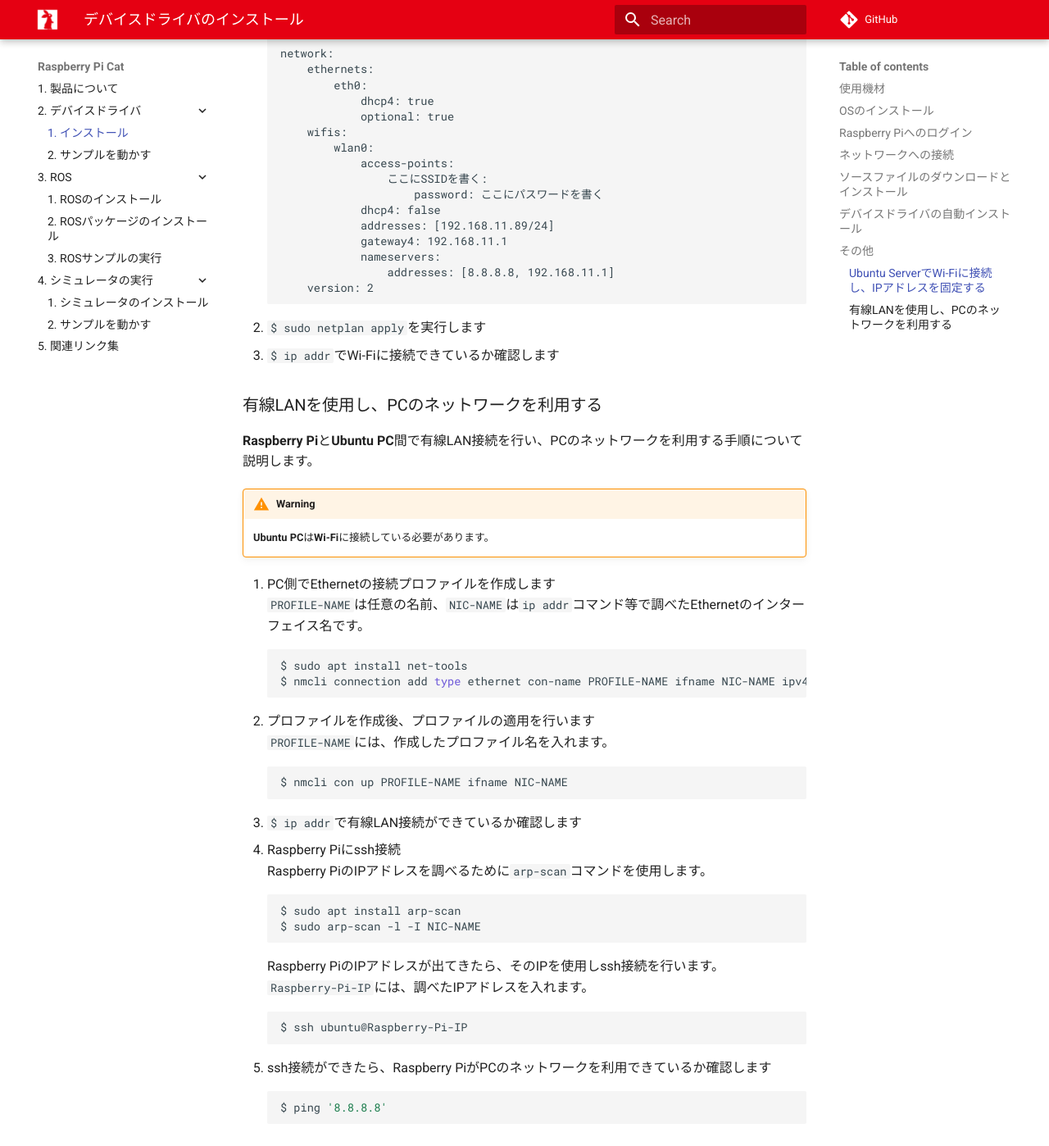
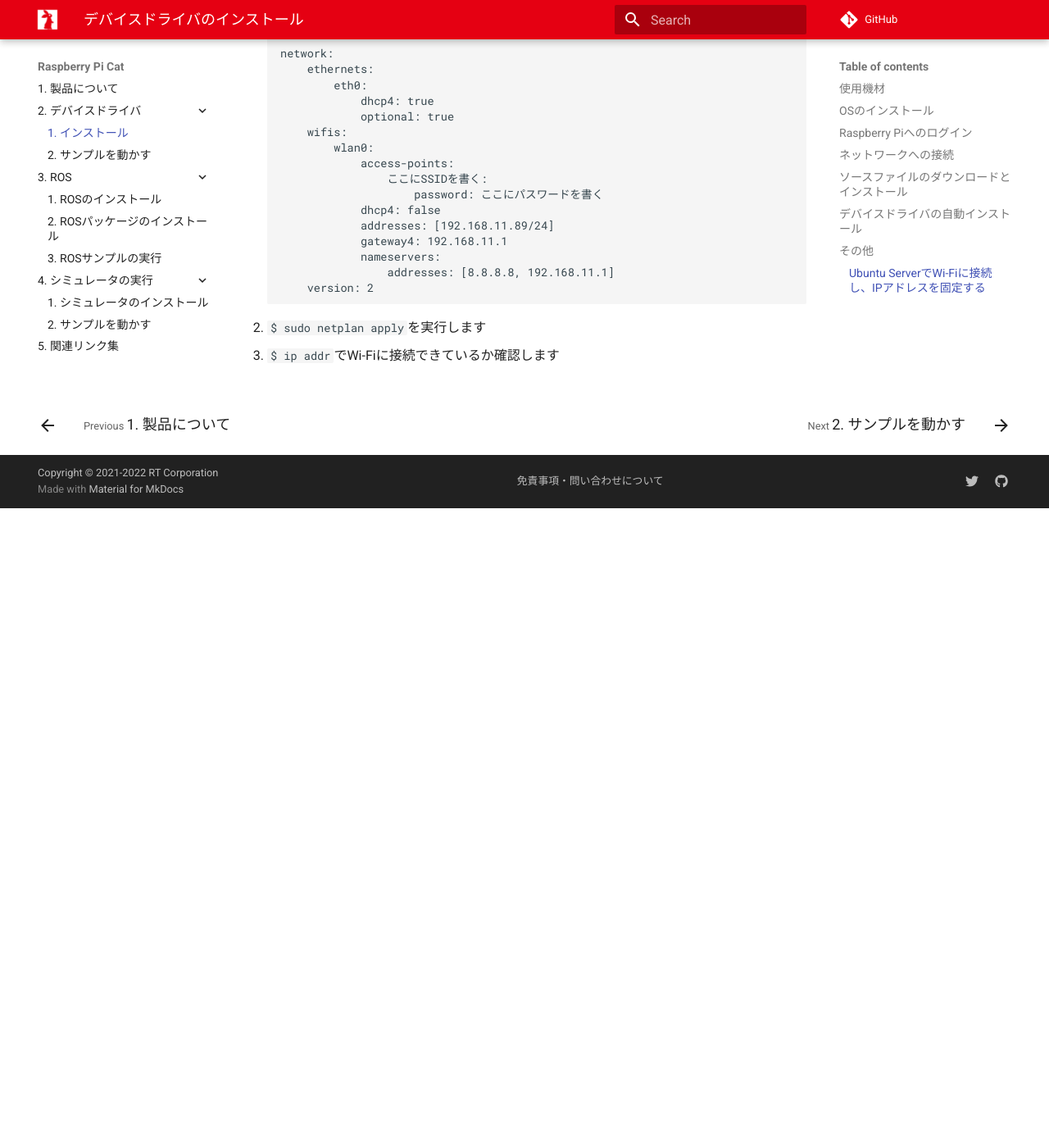
Before and after one commit to rt-net/tutorials, an MkDocs documentation site: the page built from docs/raspicat/driver/install.md, in a window 1280 px wide and 1400 px high, scrolled down 4210 px. Shown: the whole window at 82% size. Built offline with MkDocs 1.6.1 and Material for MkDocs 9.7.7, drawn with Linux system fonts in a browser that asks for light colours; comment, search, counter and statistics services are not loaded; after the commit the page ends 4830 px from its top, so only the background shows below that.

Commit message:
ネットワーク共有の項目を一度削除
動作確認後に改めて追加予定

````diff
--- a/docs/raspicat/driver/install.md
+++ b/docs/raspicat/driver/install.md
@@ -204,38 +204,3 @@
 ```
 2. `$ sudo netplan apply`を実行します
 3. `$ ip addr`でWi-Fiに接続できているか確認します
-
-### 有線LANを使用し、PCのネットワークを利用する {: #pc-lan}
-
-**Raspberry Pi**と**Ubuntu PC**間で有線LAN接続を行い、PCのネットワークを利用する手順について説明します。
-
-!!! Warning
-    **Ubuntu PC**は**Wi-Fi**に接続している必要があります。
-
-1. PC側でEthernetの接続プロファイルを作成します
-`PROFILE-NAME`は任意の名前、`NIC-NAME`は`ip addr`コマンド等で調べたEthernetのインターフェイス名です。
-```sh
-$ sudo apt install net-tools
-$ nmcli connection add type ethernet con-name PROFILE-NAME ifname NIC-NAME ipv4.method shared
-```
-2. プロファイルを作成後、プロファイルの適用を行います
-`PROFILE-NAME`には、作成したプロファイル名を入れます。
-```sh
-$ nmcli con up PROFILE-NAME ifname NIC-NAME
-```
-3. `$ ip addr`で有線LAN接続ができているか確認します
-4. Raspberry Piにssh接続
-Raspberry PiのIPアドレスを調べるために`arp-scan`コマンドを使用します。
-```sh
-$ sudo apt install arp-scan
-$ sudo arp-scan -l -I NIC-NAME
-```
-Raspberry PiのIPアドレスが出てきたら、そのIPを使用しssh接続を行います。
-`Raspberry-Pi-IP`には、調べたIPアドレスを入れます。
-```sh
-$ ssh ubuntu@Raspberry-Pi-IP
-```
-5. ssh接続ができたら、Raspberry PiがPCのネットワークを利用できているか確認します
-```sh
-$ ping '8.8.8.8'
-```
````
